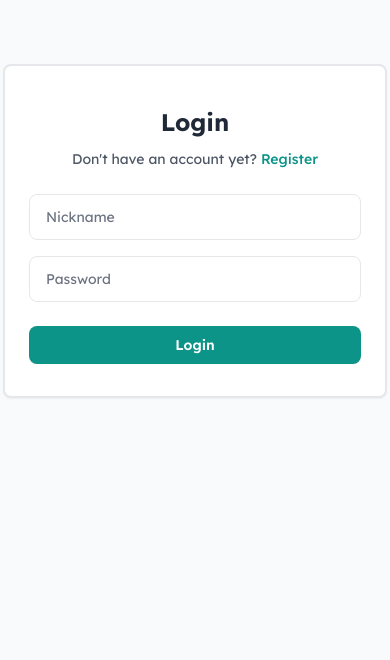
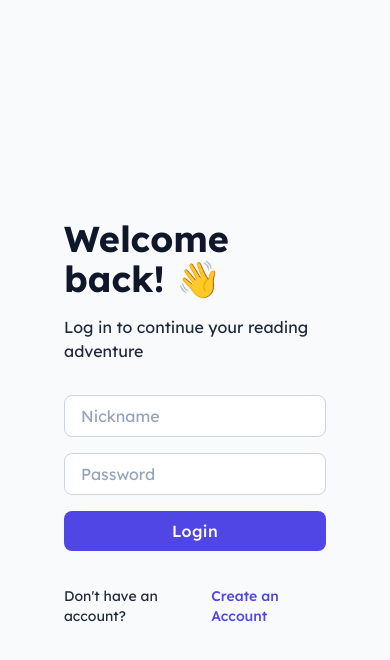
Before and after one commit to kaloslazo/Benco, a React (Vite) app in the folder client/: page /login in a window 390 px wide. Shown: the top 660 px of the page. Built offline with nearby package versions, Linux system fonts and the light colour scheme; no server answers.

Commit message:
update: auth form updated with new style & reusable components

```diff
--- a/client/src/components/auth-form/AuthForm.component.tsx
+++ b/client/src/components/auth-form/AuthForm.component.tsx
@@ -1,5 +1,6 @@
 import { Link } from 'react-router-dom';
-import { ErrorComponent } from '../error/Error.component';
+
+import { ButtonComponent, InputComponent, ErrorComponent } from '@/components';
 
 interface AuthFormComponentPropsInterface {
   isRegister: boolean;
@@ -13,44 +14,69 @@ interface AuthFormComponentPropsInterface {
   error?: string;
 }
 
+interface FormDataInterface {
+  title: string;
+  btnLabel: string;
+  message: string;
+  contrary: string;
+  help: string;
+  link: string;
+}
+
 export const AuthFormComponent = ({ isRegister, handleFormSubmit, nickname, setNickname, setPassword, password, setEmail, email, error }: AuthFormComponentPropsInterface) => {
-  const currentFormTitle = isRegister ? 'Register' : 'Login';
-  const currentFormMessage = isRegister ? 'Already have an account?' : "Don't have an account yet?";
-  const currentFormContrary = isRegister ? 'Login' : 'Register';
-  const currentFormLink = isRegister ? '/login' : '/register';
+  const currentFormData: FormDataInterface = {
+    title: isRegister ? 'Join Benco Now 📚' : 'Welcome back! 👋',
+    btnLabel: isRegister ? 'Register' : 'Login',
+    message: isRegister ? 'Start your journey with us and start organizing your library.' : 'Log in to continue your reading adventure',
+    help: isRegister ? 'Already have an account?' : "Don't have an account?",
+    contrary: isRegister ? 'Sign In' : 'Create an Account',
+    link: isRegister ? '/login' : '/register',
+  };
 
   return (
-    <div className='w-full h-full py-16'>
-      <div className='flex flex-col items-center justify-center w-full max-w-sm p-6 py-8 mx-auto bg-white border-2 border-gray-200 rounded-lg shadow-sm'>
-        {/* Hero title */}
-        <div className='w-full mb-6 text-center'>
-          <h3 className='block my-2 text-2xl font-bold text-center text-gray-800 dark:text-white'>{currentFormTitle}</h3>
-          <span className='inline-flex items-center gap-1 text-sm text-gray-600'>
-            <p>{currentFormMessage}</p>
-            <Link className='font-medium text-teal-600 decoration-2 hover:underline' to={currentFormLink}>
-              {currentFormContrary}
+    <div className='flex flex-row w-full h-full max-h-screen min-h-screen px-8'>
+      {/*  Left child */}
+      <div className='flex flex-col items-start justify-center w-full max-w-md gap-8 px-8 py-8 mx-auto md:w-3/4'>
+        {/* Form title */}
+        <div className='text-left'>
+          <h3 className='mb-4 text-4xl font-bold text-slate-900'>{currentFormData.title}</h3>
+          <p className='text-base text-slate-800'>{currentFormData.message}</p>
+        </div>
+        {/* Form body */}
+        <form onSubmit={handleFormSubmit} className='grid w-full gap-y-4'>
+          <InputComponent type='text' placeholder='Nickname' value={nickname} onChangeFunc={(event: any) => setNickname(event.target.value)} />
+          <InputComponent type='password' placeholder='Password' value={password} onChangeFunc={(event: any) => setPassword(event.target.value)} />
+          {isRegister && <InputComponent type='email' placeholder='Email' value={email} onChangeFunc={(event: any) => setEmail(event.target.value)} />}
+          <ButtonComponent type='submit' label={currentFormData.btnLabel} />
+        </form>
+        {/* Form links */}
+        <div>
+          <span className='inline-flex items-center gap-1 text-sm text-gray-800'>
+            <p>{currentFormData.help}</p>
+            <Link className='font-medium text-indigo-600 hover:underline hover:decoration-wavy' to={currentFormData.link}>
+              {currentFormData.contrary}
             </Link>
           </span>
         </div>
-        {/* Hero body */}
-        <form onSubmit={handleFormSubmit} className='grid w-full gap-y-4'>
-          <div>
-            <input type='text' id='nickname' className='block w-full px-4 py-3 text-sm border-gray-200 rounded-lg focus:border-teal-500 focus:ring-teal-500 disabled:opacity-50 disabled:pointer-events-none dark:bg-slate-900 dark:border-gray-700 dark:text-gray-400 dark:focus:ring-gray-600' placeholder='Nickname' value={nickname} onChange={(event) => setNickname(event.target.value)} />
+        {/* Error */}
+        {error && <ErrorComponent body={error} />}
+      </div>
+      {/* Right child */}
+      <div className='hidden py-8 pl-8 lg:w-2/4 lg:flex'>
+        <div className='relative w-full h-full overflow-hidden rounded-3xl'>
+          <div className='absolute top-0 left-0 w-full h-full px-12'>
+            <div className='flex flex-col items-center justify-center h-full gap-8'>
+              <div className='w-full max-w-lg mx-auto'>
+                <h3 className='mb-4 text-3xl font-bold text-white lg:text-4xl'>
+                  The best way to manage your books it's with <span className='underline decoration-wavy decoration-indigo-300'>Benco</span>
+                </h3>
+                <h5 className='text-base lg:text-lg text-slate-200'>A Open Source solution for handle your selfhosted library, aims to be simple, easy to use and fast as a rocket 🚀</h5>
+              </div>
+              <img className='w-full max-w-xs mx-auto shadow-2xl lg:max-w-xl rounded-xl' src='https://i.pinimg.com/736x/dc/28/7f/dc287f53a32c3c24b75bc1cc154ebdf5.jpg' alt='dashboard preview image' />
+            </div>
           </div>
-          <div>
-            <input type='password' id='password' className='block w-full px-4 py-3 text-sm border-gray-200 rounded-lg focus:border-teal-500 focus:ring-teal-500 disabled:opacity-50 disabled:pointer-events-none dark:bg-slate-900 dark:border-gray-700 dark:text-gray-400 dark:focus:ring-gray-600' placeholder='Password' value={password} onChange={(event) => setPassword(event.target.value)} />
-          </div>
-          {isRegister && (
-            <div>
-              <input type='email' id='email' className='block w-full px-4 py-3 text-sm border-gray-200 rounded-lg focus:border-teal-500 focus:ring-teal-500 disabled:opacity-50 disabled:pointer-events-none dark:bg-slate-900 dark:border-gray-700 dark:text-gray-400 dark:focus:ring-gray-600' placeholder='Email' value={email} onChange={(event) => setEmail(event.target.value)} />
-            </div>
-          )}
-          <button type='submit' className='inline-flex items-center justify-center w-full px-4 py-2 mt-2 text-sm font-semibold text-white bg-teal-600 border border-transparent rounded-lg gap-x-2 hover:bg-teal-700 disabled:opacity-50 disabled:pointer-events-none dark:focus:outline-none dark:focus:ring-1 dark:focus:ring-gray-600'>
-            {currentFormTitle}
-          </button>
-        </form>
-        {/* Error */}
-        {error && <ErrorComponent title='Error' body={error} />}
+          <img className='object-cover w-full h-full' src='public/svg/gradientIndigo.svg' alt='gradient indigo wallpaper' />
+        </div>
       </div>
     </div>
   );
--- /dev/null
+++ b/client/src/components/button/Button.component.tsx
@@ -0,0 +1,17 @@
+import { IconType } from 'react-icons/lib';
+
+interface ButtonComponentPropsInterface {
+  type: 'button' | 'submit' | 'reset';
+  label: string;
+  icon?: IconType | null;
+  onClickFunc?: (e?: any) => any;
+}
+
+export const ButtonComponent = ({ label = '', type = 'button', icon = null, onClickFunc = () => {} }: ButtonComponentPropsInterface) => {
+  return (
+    <button type={type} onClick={onClickFunc} className='px-6 py-2 font-medium tracking-wide text-white capitalize transition-colors duration-500 transform bg-indigo-600 rounded-lg text-base- hover:bg-indigo-500 focus:outline-none focus:ring focus:ring-indigo-300 focus:ring-opacity-80'>
+      {icon && <h3>HJola</h3>}
+      <span className='mx-1'>{label}</span>
+    </button>
+  );
+};
--- a/client/src/components/error/Error.component.tsx
+++ b/client/src/components/error/Error.component.tsx
@@ -1,20 +1,32 @@
-import { TbAlertTriangleFilled } from 'react-icons/tb';
+import { useEffect, useState } from 'react';
+import { TbCircleXFilled } from 'react-icons/tb';
 
 interface ErrorComponentPropsInterface {
-  title?: string;
   body: string;
 }
 
-export const ErrorComponent = ({ title = 'Error', body }: ErrorComponentPropsInterface) => {
-  return (
-    <div className='w-full px-2 py-2 mt-4 text-sm text-red-800 border border-red-200 rounded-lg bg-red-50 dark:bg-red-800/10 dark:border-red-900 dark:text-red-500' role='alert'>
-      <div className='inline-flex items-start gap-2'>
-        <TbAlertTriangleFilled className='flex-shrink-0' size={20} />
-        <div>
-          <h3 className='text-sm font-bold'>{title}</h3>
-          <div className='mt-1 text-xs font-normal'>{body}</div>
-        </div>
+export const ErrorComponent = ({ body }: ErrorComponentPropsInterface) => {
+  const [visible, setVisible] = useState<boolean>(false);
+
+  useEffect(() => {
+    setVisible(false);
+
+    const timeoutId = setTimeout(() => setVisible(true), 500);
+    const hideTimer = setTimeout(() => setVisible(false), 5000);
+
+    return () => {
+      clearTimeout(timeoutId);
+      clearTimeout(hideTimer);
+    };
+  }, [body]);
+
+  // Solo renderiza el componente si 'body' tiene contenido.
+  return body ? (
+    <div className={`fixed z-10 w-auto max-w-sm px-4 py-4 text-white bg-red-500 rounded-lg shadow-lg bottom-4 right-4 transform transition-opacity duration-500 ${visible ? 'opacity-100 translate-y-0' : 'opacity-0 translate-y-30'}`} role='alert'>
+      <div className='flex items-center justify-center gap-2'>
+        <TbCircleXFilled className='flex-shrink-0 w-8 h-8 text-white' />
+        <p className='text-sm'>{body}</p>
       </div>
     </div>
-  );
+  ) : null;
 };
--- a/client/src/components/index.ts
+++ b/client/src/components/index.ts
@@ -4,3 +4,5 @@ export * from './sidebar/Sidebar.component';
 export * from './error/Error.component';
 export * from './sucess/Success.component';
 export * from './viewer/Viewer.component';
+export * from './input/Input.component';
+export * from './button/Button.component';
--- /dev/null
+++ b/client/src/components/input/Input.component.tsx
@@ -0,0 +1,11 @@
+interface InputComponentPropsInterface {
+  type: string;
+  placeholder: string;
+  value?: string;
+  className?: string;
+  onChangeFunc?: (e?: any) => any;
+}
+
+export const InputComponent = ({ type = 'text', placeholder = 'Placeholder', value = '', onChangeFunc = () => {} }: InputComponentPropsInterface) => {
+  return <input type={type} id='nickname' className='block w-full px-4 py-2 rounded-lg focus:ring-2 border-slate-300 text-slate-900 placeholder:text-slate-400 focus:border-indigo-600 focus:ring-indigo-300 disabled:opacity-50 disabled:pointer-events-none' placeholder={placeholder} value={value} onChange={onChangeFunc} />;
+};
```
